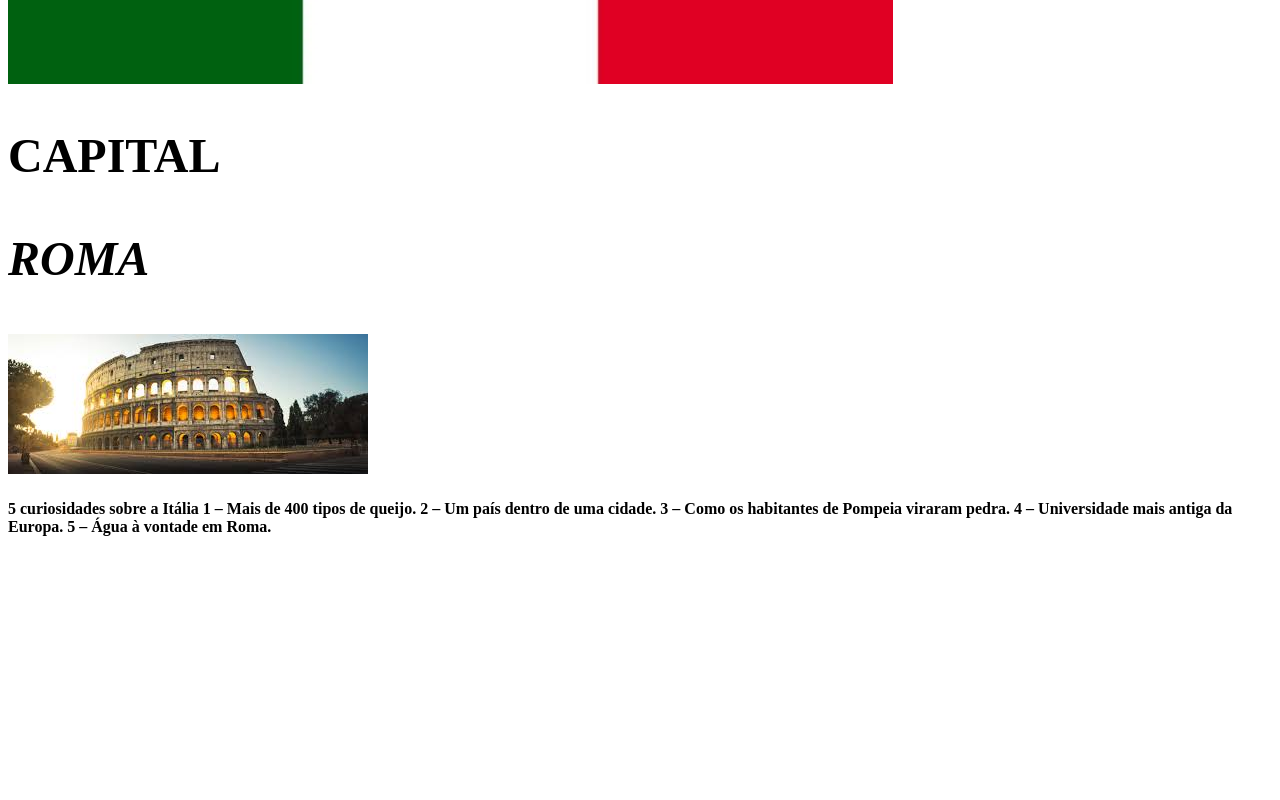
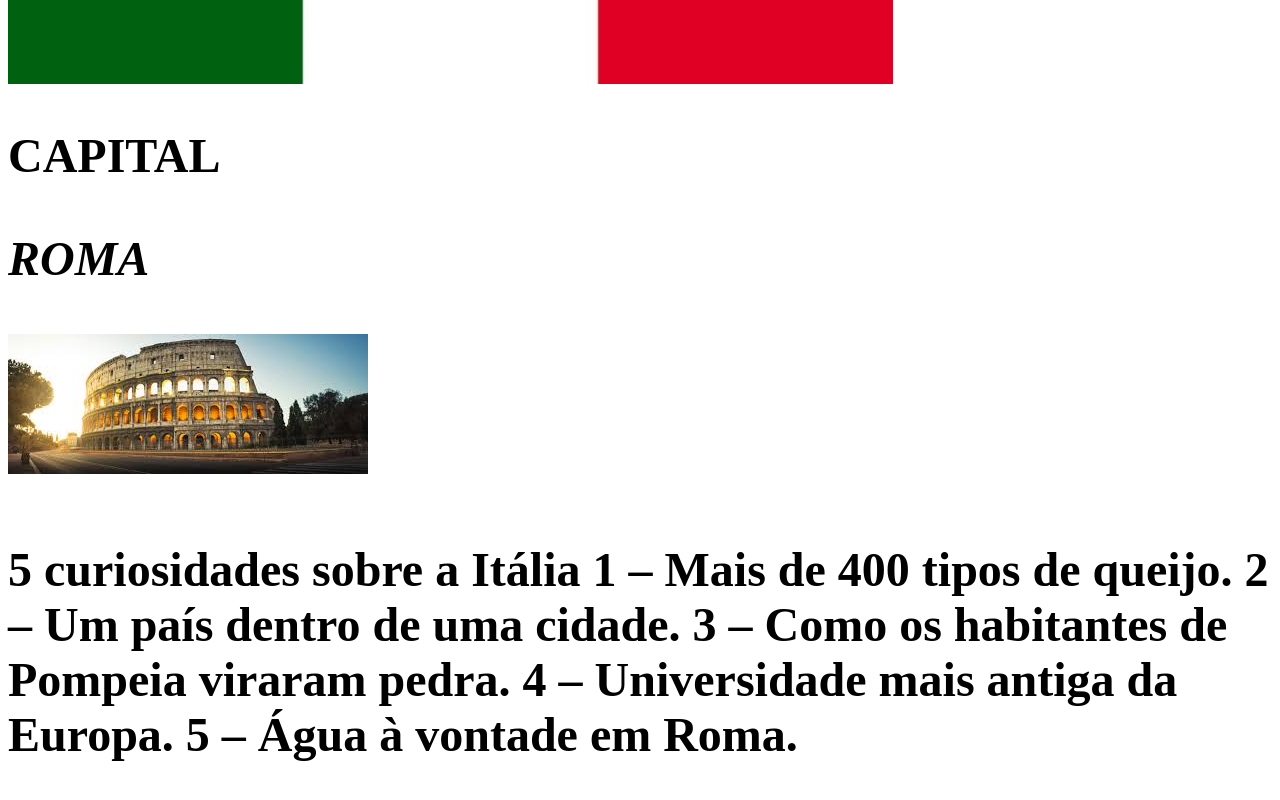
Before and after one commit to Massariolli/atividade2, a plain HTML site: page index.html in a window 1280 px wide. Shown: the part 599-1399 px from the top of the page. Before the commit the page ends 1156 px from the top, so only its background shows below. Drawn offline with Linux system fonts and the light colour scheme.

Commit message:
jdckmcdlk

```diff
--- a/style.css
+++ b/style.css
@@ -15,3 +15,5 @@ h1 {font-size: 550%;
 h3 {font-size: 300%;
 }
 h2 {font-size: 300%;}
+
+h4 {font-size: 300%;}
```
